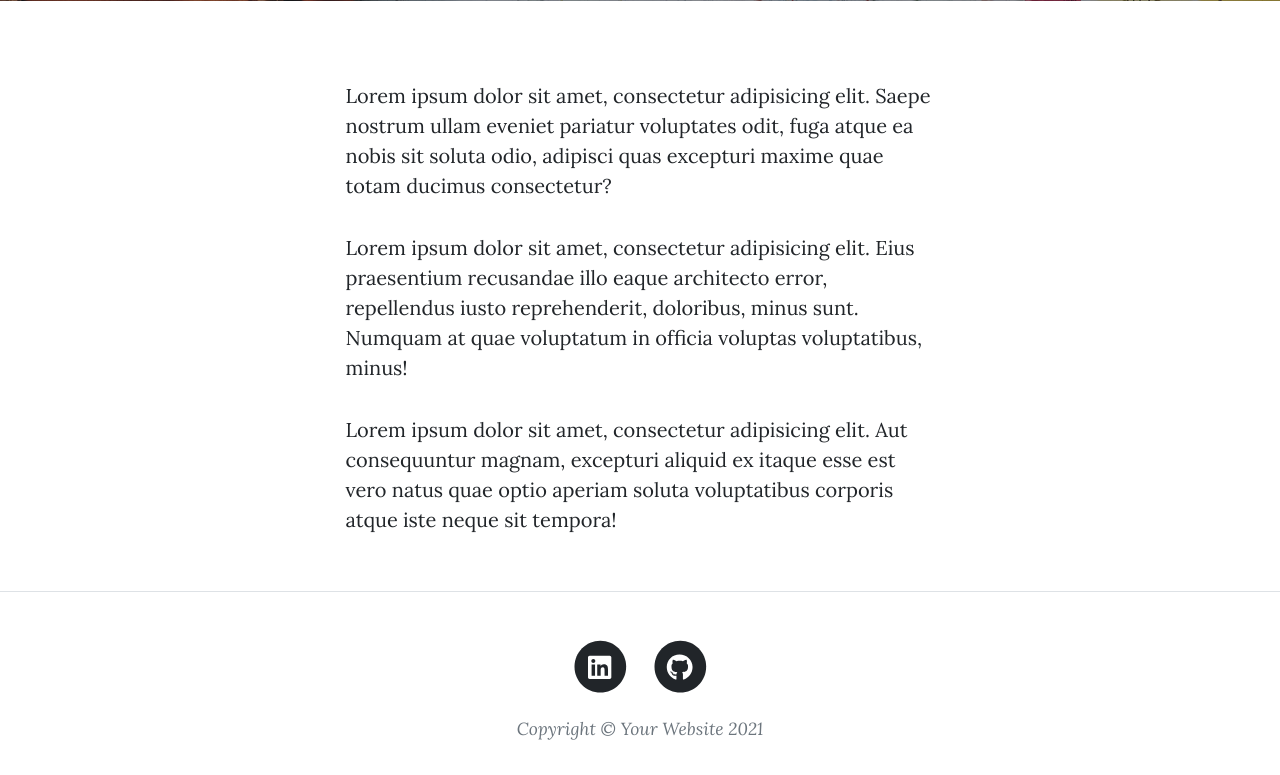
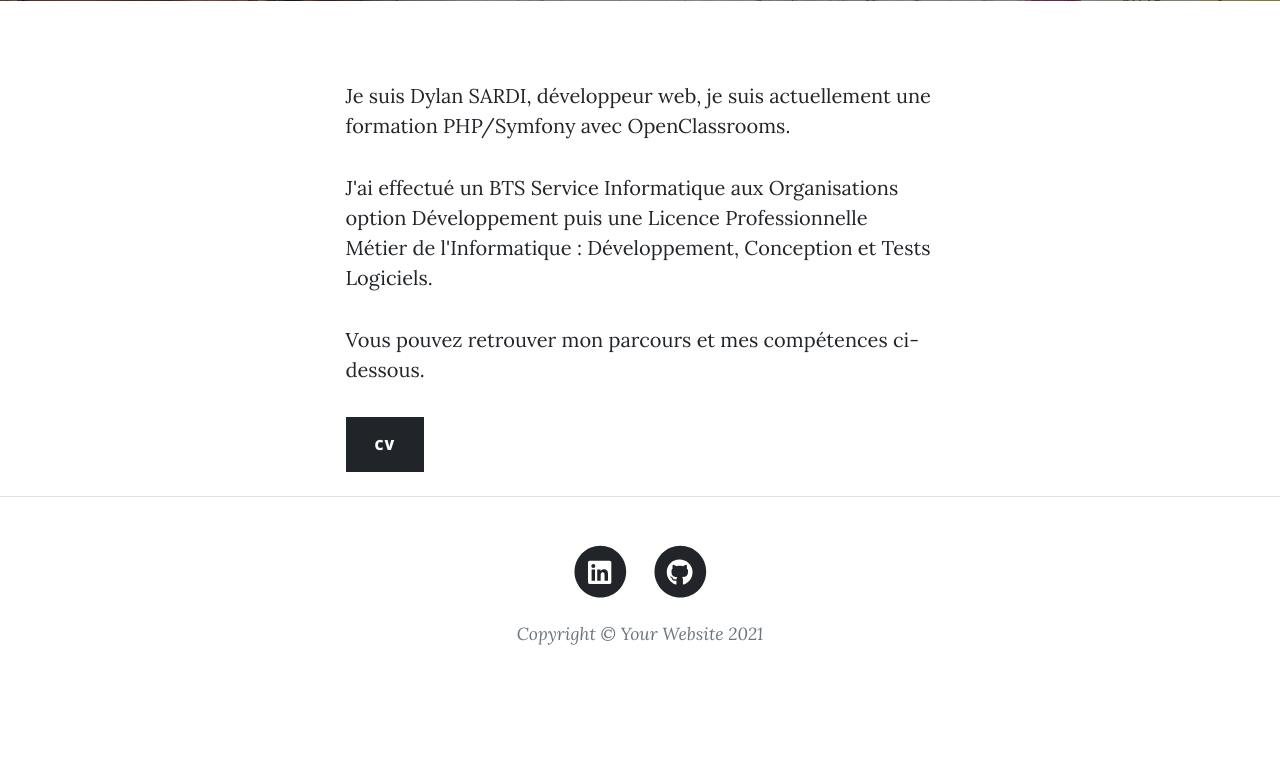
Before and after one commit to SDdylan/Blog_PHP, a PHP site: template src/View/Front/about.php in a window 1280 px wide. Shown: the part 531-1306 px from the top of the page. After the commit the page ends 1176 px from the top, so only its background shows below. Run offline with PHP 8.4, Linux system fonts and the light colour scheme; the template is opened without the code that fills it, so the values that code supplies are empty.

Commit message:
Modification de la page about.php

```diff
--- a/index.php
+++ b/index.php
@@ -12,7 +12,7 @@ use App\Controller\Front\HomeController;
  *
  */
 
-$controller = new HomeController();
-$controller->execute();
+/*$controller = new HomeController();
+$controller->execute();*/
 
-require 'src/View/Front/homepage.php';
+require 'src/View/Front/test.php';
--- a/src/View/Front/about.php
+++ b/src/View/Front/about.php
@@ -25,9 +25,10 @@
             <div class="container px-4 px-lg-5">
                 <div class="row gx-4 gx-lg-5 justify-content-center">
                     <div class="col-md-10 col-lg-8 col-xl-7">
-                        <p>Lorem ipsum dolor sit amet, consectetur adipisicing elit. Saepe nostrum ullam eveniet pariatur voluptates odit, fuga atque ea nobis sit soluta odio, adipisci quas excepturi maxime quae totam ducimus consectetur?</p>
-                        <p>Lorem ipsum dolor sit amet, consectetur adipisicing elit. Eius praesentium recusandae illo eaque architecto error, repellendus iusto reprehenderit, doloribus, minus sunt. Numquam at quae voluptatum in officia voluptas voluptatibus, minus!</p>
-                        <p>Lorem ipsum dolor sit amet, consectetur adipisicing elit. Aut consequuntur magnam, excepturi aliquid ex itaque esse est vero natus quae optio aperiam soluta voluptatibus corporis atque iste neque sit tempora!</p>
+                        <p>Je suis Dylan SARDI, développeur web, je suis actuellement une formation PHP/Symfony avec OpenClassrooms.</p>
+                        <p>J'ai effectué un BTS Service Informatique aux Organisations option Développement puis une Licence Professionnelle Métier de l'Informatique : Développement, Conception et Tests Logiciels.</p>
+                        <p>Vous pouvez retrouver mon parcours et mes compétences ci-dessous.</p>
+                        <a href="../../../CV-DYLAN-SARDI.pdf"><button type="button" class="btn btn-dark">CV</button></a>
                     </div>
                 </div>
             </div>
```
Also changed, not shown: 2 other files.
